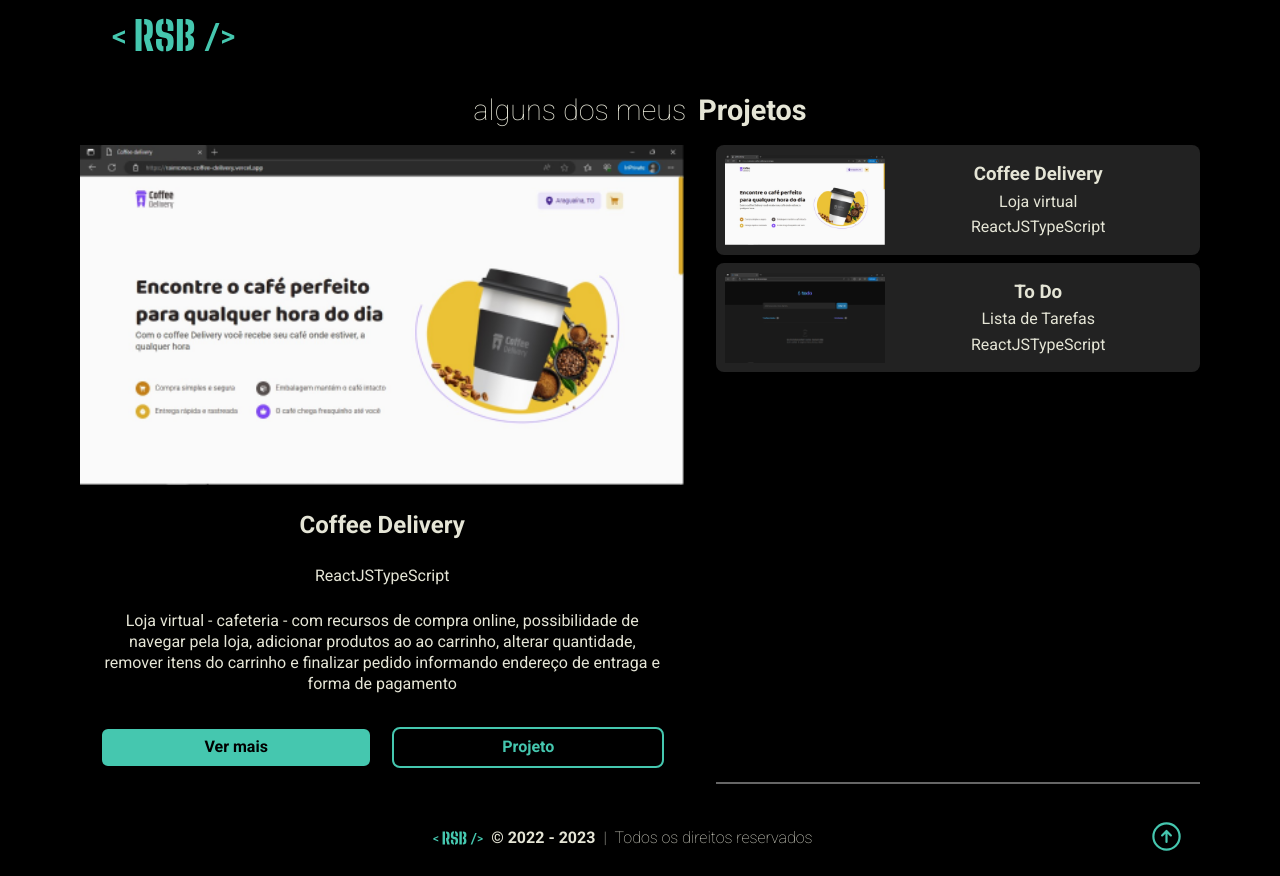
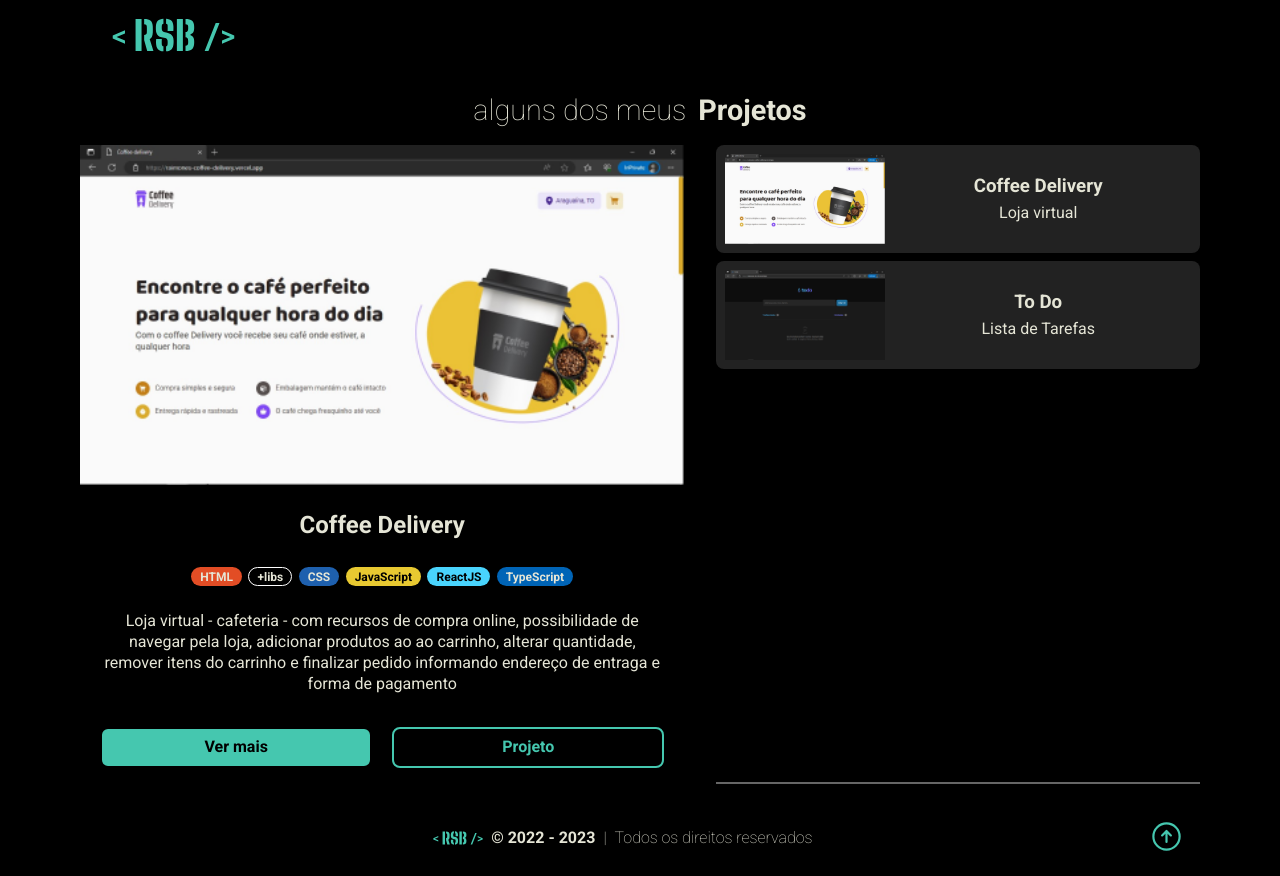
Before and after one commit to raimonesbarros/portfolio-II, a React (Vite) app: page /projects in a window 1280 px wide. Built offline with nearby package versions, Linux system fonts and the light colour scheme.

Commit message:
feat: create tags with styles

```diff
--- a/src/pages/Projects/components/ProjectsList/Project.tsx
+++ b/src/pages/Projects/components/ProjectsList/Project.tsx
@@ -4,7 +4,6 @@ interface ProjectProps {
   image: string
   title: string
   smallDescription: string
-  tags: string[]
   position: number
   onProjectToSee: (index: number) => void
 }
@@ -13,7 +12,6 @@ export function Project({
   image,
   title,
   smallDescription,
-  tags,
   position,
   onProjectToSee,
 }: ProjectProps) {
@@ -23,10 +21,6 @@ export function Project({
       <ProjectInfo>
         <h3>{title}</h3>
         <p>{smallDescription}</p>
-        <div>
-          <span>{tags[0]}</span>
-          <span>{tags[1]}</span>
-        </div>
       </ProjectInfo>
     </ProjectContainer>
   )
--- a/src/pages/Projects/components/ProjectsList/index.tsx
+++ b/src/pages/Projects/components/ProjectsList/index.tsx
@@ -16,7 +16,6 @@ export function ProjectsList({ projectToSee }: ProjectListProps) {
             image={project.image}
             title={project.title}
             smallDescription={project.smallDescription}
-            tags={project.tags}
             position={i}
             onProjectToSee={projectToSee}
           />
--- /dev/null
+++ b/src/pages/Projects/components/Tag.styles.ts
@@ -0,0 +1,24 @@
+import { styled } from 'styled-components'
+
+interface TagContentProps {
+  variant: string
+}
+
+export const TagContent = styled.span<TagContentProps>`
+  padding: 0.1rem 0.5rem;
+  border-radius: 50rem;
+  margin: 0 0.2rem;
+  font-size: 0.75rem;
+  font-weight: 700;
+
+  background-color: ${(props) => props.variant === 'HTML' && '#E24D25'};
+  background-color: ${(props) => props.variant === 'CSS' && '#1E60AE'};
+  background-color: ${(props) => props.variant === 'JavaScript' && '#E8C931'};
+  color: ${(props) => props.variant === 'JavaScript' && '#000000'};
+  background-color: ${(props) => props.variant === 'ReactJS' && '#49D4FD'};
+  color: ${(props) => props.variant === 'ReactJS' && '#000000'};
+  background-color: ${(props) => props.variant === 'TypeScript' && '#0064B6'};
+  background-color: ${(props) => props.variant === '+ libs' && '#000000'};
+  border: 1px solid
+    ${(props) => (props.variant === '+libs' ? '#ffffff' : 'transparent')};
+`
--- /dev/null
+++ b/src/pages/Projects/components/Tag.tsx
@@ -0,0 +1,9 @@
+import { TagContent } from './Tag.styles'
+
+interface TagProps {
+  content: string
+}
+
+export function Tag({ content }: TagProps) {
+  return <TagContent variant={content}>{content}</TagContent>
+}
--- a/src/pages/Projects/components/Viewer/index.tsx
+++ b/src/pages/Projects/components/Viewer/index.tsx
@@ -1,3 +1,4 @@
+import { Tag } from '../Tag'
 import { Buttons, ViewerContainer, ViewerContent } from './styles'
 
 interface ViewerProps {
@@ -23,8 +24,9 @@ export function Viewer({
         <img src={image} alt="" />
         <h2>{title}</h2>
         <div>
-          <span>{tags[0]}</span>
-          <span>{tags[1]}</span>
+          {tags.map((tag, i) => {
+            return <Tag key={i} content={tag} />
+          })}
         </div>
         <p>{fullDescription}</p>
         <Buttons>
--- a/src/projectsData.ts
+++ b/src/projectsData.ts
@@ -7,7 +7,7 @@ export const projectsData = [
     image: coffee,
     title: 'Coffee Delivery',
     smallDescription: 'Loja virtual',
-    tags: ['ReactJS', 'TypeScript'],
+    tags: ['HTML', '+libs', 'CSS', 'JavaScript', 'ReactJS', 'TypeScript'],
     fullDescription:
       'Loja virtual - cafeteria - com recursos de compra online, possibilidade de navegar pela loja, adicionar produtos ao ao carrinho, alterar quantidade, remover itens do carrinho e finalizar pedido informando endereço de entraga e forma de pagamento',
     deploy: 'https://raimones-coffee-delivery.vercel.app',
```
